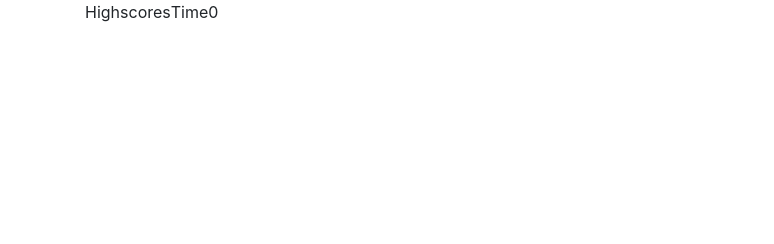
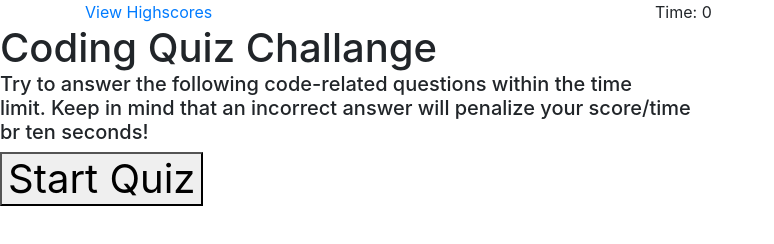
Before and after one commit to natashacwolfe/codeQuiz, a plain HTML site: page index.html in a window 1280 px wide. Shown: the whole page, without its empty margins (0-774 px from the left). Drawn offline with nearby package versions, Linux system fonts and the light colour scheme.

Commit message:
got some of the var set, and the first start of the quiz page

```diff
--- a/index.html
+++ b/index.html
@@ -10,15 +10,15 @@
 </head>
 <body>
     <div class="container" id="header">
-        <div class="nav">
-            <div class="row-sm-6">Highscores</div>
-            <div class="row-sm-6">Time<span id="count">0</span></div>
+        <div class="row" id="nav">
+            <div class="col-sm-6"><a href="highscores.html">View Highscores</a></div>
+            <div class="col-sm-6">Time: <span id="count">0</span></div>
         </div>
     </div>
 
-        <div class="content"></div>
-
-
+        <div class="content">
+            <h1></h1>
+        </div>
 
 
     <script src="script.js"></script>
--- a/script.js
+++ b/script.js
@@ -0,0 +1,60 @@
+let countEl = document.querySelector("#count");
+let contentEl = document.querySelector(".content");
+let h1El = document.querySelector("h1");
+
+
+let questions = [
+    {
+      title: "Commonly used data types DO NOT include:",
+      choices: ["strings", "booleans", "alerts", "numbers"],
+      answer: "alerts"
+    },
+    {
+      title: "The condition in an if / else statement is enclosed within ____.",
+      choices: ["quotes", "curly brackets", "parentheses", "square brackets"],
+      answer: "parentheses"
+    },
+    {
+        title: "Commonly used data types DO NOT include:",
+        choices: ["strings", "booleans", "alerts", "numbers"],
+        answer: "alerts"
+      },
+      {
+        title: "The condition in an if / else statement is enclosed within ____.",
+        choices: ["quotes", "curly brackets", "parentheses", "square brackets"],
+        answer: "parentheses"
+      },
+      {
+        title: "The condition in an if / else statement is enclosed within ____.",
+        choices: ["quotes", "curly brackets", "parentheses", "square brackets"],
+        answer: "parentheses"
+      }
+
+  ];
+
+
+let timer = 75;
+
+function codeQuiz(){
+    let infoEl = document.createElement("h5");
+    let startEl = document.createElement("button");
+
+
+    h1El.textContent = "Coding Quiz Challange";
+    infoEl.innerHTML = "Try to answer the following code-related questions within the time <br> limit. Keep in mind that an incorrect answer will penalize your score/time <br> br ten seconds!";
+    startEl.textContent = "Start Quiz";
+    h1El.appendChild(infoEl);
+    h1El.appendChild(startEl);
+
+    //Start button quiz begins
+
+    startEl.addEventListener("click", function(){
+
+    })
+
+
+
+
+}
+
+codeQuiz();
```
